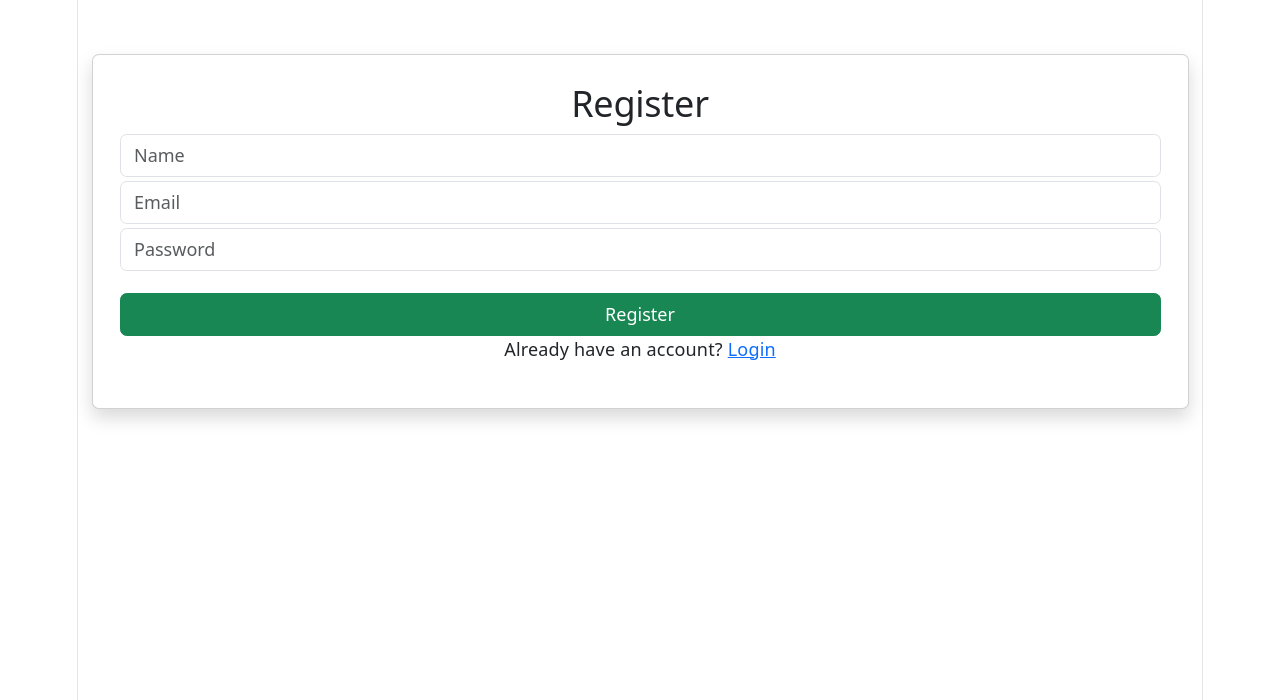
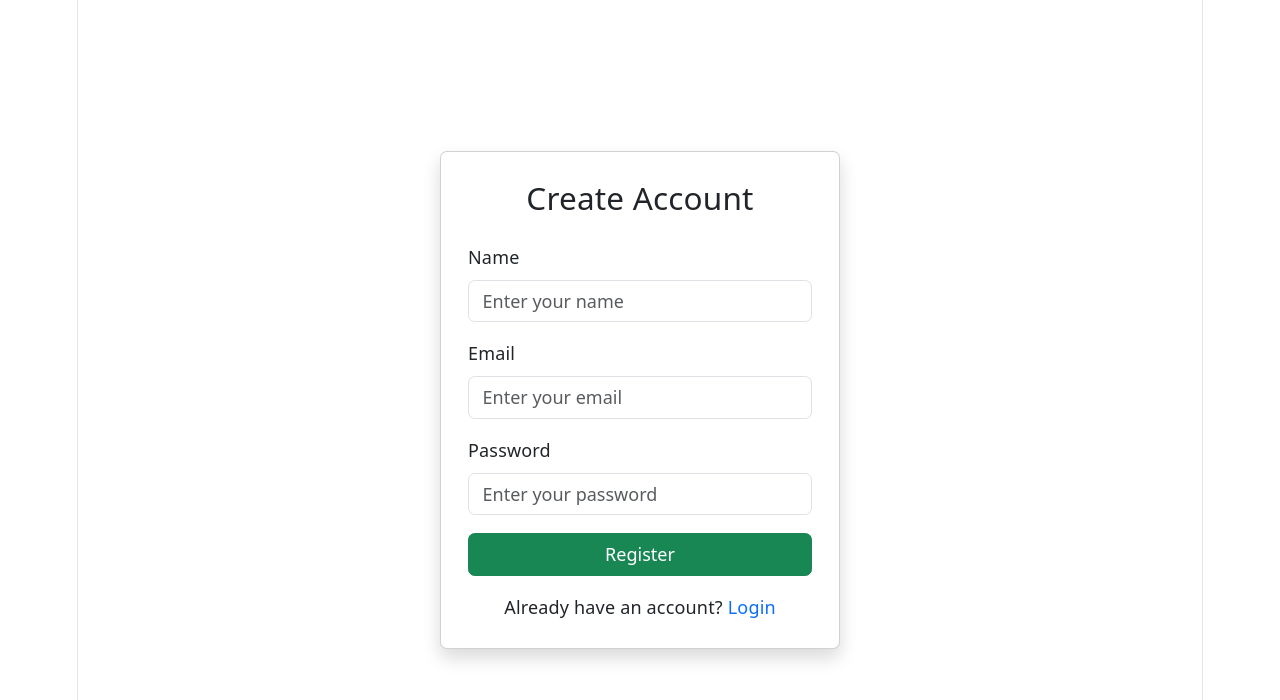
Before and after one commit to ARUN-CHAVAN/task-management-system, a React (Vite) app: page /register in a window 1280 px wide. Shown: the top 700 px of the page. Built offline with nearby package versions, Linux system fonts and the light colour scheme.

Commit message:
Updated UI and added deadline status

```diff
--- a/src/Login-Components/Login.jsx
+++ b/src/Login-Components/Login.jsx
@@ -4,7 +4,7 @@ import axios from "axios";
 function Login() {
   const [email, setEmail] = useState("");
   const [password, setPassword] = useState("");
-  const [error,setError]=useState("");
+  const [error, setError] = useState("");
   const handleLogin = async () => {
     try {
       if (!email.trim() || !password.trim()) {
@@ -16,45 +16,67 @@ const handleLogin = async () => {
         password,
       });
       //save token
-if(!res.data || typeof res.data !=="string" || res.data.split(".").length !==3){
+      if (
+        !res.data ||
+        typeof res.data !== "string" ||
+        res.data.split(".").length !== 3
+      ) {
         setError("Invalid email or password ");
         return;
       }
-    localStorage.setItem("token",res.data);
-    window.location.href="/dashboard";
-
+      localStorage.setItem("token", res.data);
+      window.location.href = "/dashboard";
     } catch (err) {
       alert("Invalid email or password");
     }
   };
 
   return (
-    <div className="card p-4 shadow">
-      <h2>Login</h2>
+    <div className="container d-flex justify-content-center align-items-center vh-100">
+      <div className="card p-4 shadow w-100" style={{ maxWidth: "400px" }}>
+        <h3 className="text-center mb-4">Login</h3>
+
+        <div className="mb-3">
+          <label className="form-label text-start d-block">Email</label>
           <input
             type="email"
-        placeholder="Email"
-        onChange={(e) =>{ setEmail(e.target.value);
+            className={`form-control ${error ? "is-invalid" : ""}`}
+            placeholder="Enter your email"
+            value={email}
+            onChange={(e) => {
+              setEmail(e.target.value);
               setError("");
             }}
-      /><br/>
+          />
+        </div>
 
+        <div className="mb-3">
+          <label className="form-label text-start d-block">Password</label>
           <input
             type="password"
-        placeholder="Password"
-        onChange={(e) => {setPassword(e.target.value);
+            className={`form-control ${error ? "is-invalid" : ""}`}
+            placeholder="Enter your password"
+            value={password}
+            onChange={(e) => {
+              setPassword(e.target.value);
               setError("");
             }}
-      /><br/>
-      {
-        error && (
-          <div className="alert alert-danger mt-2 p-2">{error}</div>
-        )
-      }
-      <button onClick={handleLogin}>Login</button>
-      <p>
-  Don’t have an account? <a href="/register">Register</a>
+          />
+        </div>
+
+        {error && <div className="alert alert-danger py-2">{error}</div>}
+
+        <button className="btn btn-primary w-100" onClick={handleLogin}>
+          Login
+        </button>
+
+        <p className="text-center mt-3 mb-0">
+          Don’t have an account?{" "}
+          <a href="/register" className="text-decoration-none">
+            Register
+          </a>
         </p>
+      </div>
     </div>
   );
 }
--- a/src/MainPages/Dashboard.jsx
+++ b/src/MainPages/Dashboard.jsx
@@ -22,6 +22,7 @@ function Dashboard() {
   const [selectedProjectId, setSelectedProjectId] = useState("");
   const [selectedUserId, setSelectedUserId] = useState("");
   const [deadline,setDeadline]=useState("");
+  const [successMsg,setSuccessMsg]=useState("");
 
   const fetchAll = async () => {
     const [taskRes, projRes, userRes] = await Promise.all([
@@ -39,7 +40,7 @@ function Dashboard() {
     const token = localStorage.getItem("token");
     if (!token || token.split(".").length !==3) {
       localStorage.clear();
-      window.location.href = "/dashboard";
+      window.location.href = "/login";
       return;
     }
     fetchAll();
@@ -69,7 +70,9 @@ if (!title.trim() || !description.trim()) {
       assignedTo: selectedUserId ? { id: selectedUserId } : null,
       deadline : deadline || null,
     });
+    setSuccessMsg("Task updated successfully");
   } else {
+
     // CREATE
     await API.post("/tasks", {
       title,
@@ -77,11 +80,10 @@ if (!title.trim() || !description.trim()) {
       status: "pending",
       project: selectedProjectId ? { id: selectedProjectId } : null,
       assignedTo: selectedUserId ? { id: selectedUserId } : null,
-
     });
+    setSuccessMsg("Task added successfully");
   }
-
-  // reset form
+ setTimeout(()=>setSuccessMsg(""),2000);
   setTitle("");
   setDescription("");
   setSelectedProjectId("");
@@ -109,7 +111,9 @@ if (!title.trim() || !description.trim()) {
     });
 
     setProjectName("");
+    setSuccessMsg("Project added successfully");
     fetchAll();
+    setTimeout(()=>setSuccessMsg(""),2000);
   };
 
   const deleteProject = async (id) => {
@@ -131,7 +135,7 @@ if (!title.trim() || !description.trim()) {
 
   formRef.current?.scrollIntoView({ behavior: "smooth" });
 };
-  // Decode user
+
   let userEmail = "";
   try {
     const token = localStorage.getItem("token");
@@ -172,7 +176,8 @@ if (!title.trim() || !description.trim()) {
           saveTask={saveTask}
 editingTaskId={editingTaskId}
 onEdit={handleEdit}
-
+successMsg={successMsg}
+setSuccessMsg={setSuccessMsg}
 formRef={formRef}
         />
       </div>
--- a/src/Register-Comonenets/Register.jsx
+++ b/src/Register-Comonenets/Register.jsx
@@ -52,34 +52,52 @@ function Register() {
   };
 
   return (
-    <div className="container mt-5">
-      <div className="card p-4 shadow">
-        <h2>Register</h2>
+  <div className="container d-flex justify-content-center align-items-center vh-100">
+    <div className="card p-4 shadow w-100" style={{ maxWidth: "400px" }}>
+      <h3 className="text-center mb-4">Create Account</h3>
+
+
+      <div className="mb-3">
+        <label className="form-label text-start d-block">Name</label>
         <input
-          className="form-control mb-1"
-          placeholder="Name"
+          className={`form-control ${errors.name ? "is-invalid" : ""}`}
+          placeholder="Enter your name"
           value={name}
           onChange={(e) => {
             setName(e.target.value);
             setErrors((prev) => ({ ...prev, name: "" }));
           }}
         />
-        {errors.name && <small className="text-danger">{errors.name}</small>}
+        {errors.name && (
+          <div className="invalid-feedback">{errors.name}</div>
+        )}
+      </div>
+
+
+      <div className="mb-3">
+        <label className="form-label text-start d-block">Email</label>
         <input
-          className="form-control mb-1"
-          placeholder="Email"
+          type="email"
+          className={`form-control ${errors.email ? "is-invalid" : ""}`}
+          placeholder="Enter your email"
           value={email}
           onChange={(e) => {
             setEmail(e.target.value);
             setErrors((prev) => ({ ...prev, email: "" }));
           }}
         />
-        {errors.email && <small className="text-danger">{errors.email}</small>}
+        {errors.email && (
+          <div className="invalid-feedback">{errors.email}</div>
+        )}
+      </div>
 
+
+      <div className="mb-3">
+        <label className="form-label text-start d-block">Password</label>
         <input
           type="password"
-          className="form-control mb-1"
-          placeholder="Password"
+          className={`form-control ${errors.password ? "is-invalid" : ""}`}
+          placeholder="Enter your password"
           value={password}
           onChange={(e) => {
             setPassword(e.target.value);
@@ -87,20 +105,30 @@ function Register() {
           }}
         />
         {errors.password && (
-          <small className="text-danger">{errors.password}</small>
+          <div className="invalid-feedback">{errors.password}</div>
         )}
+      </div>
 
-        {errors.api && <div className="text-danger mt-2">{errors.api}</div>}
 
-        <button className="btn btn-success mt-3" onClick={registerUser}>
-          Register
-        </button>
-        <p>
-  Already have an account? <a href="/">Login</a>
-</p>
-      </div>
+      {errors.api && (
+        <div className="alert alert-danger py-2">{errors.api}</div>
+      )}
+
+
+      <button className="btn btn-success w-100" onClick={registerUser}>
+        Register
+      </button>
+
+
+      <p className="text-center mt-3 mb-0">
+        Already have an account?{" "}
+        <a href="/" className="text-decoration-none">
+          Login
+        </a>
+      </p>
     </div>
-  );
+  </div>
+);
 }
 
 export default Register;
--- a/src/TaskItem-Components/TaskItem.jsx
+++ b/src/TaskItem-Components/TaskItem.jsx
@@ -1,15 +1,33 @@
 import { FaCheck, FaTrash } from "react-icons/fa";
 
 function TaskItem({ task, updateStatus, deleteTask, onEdit }) {
+  const getDeadlineStatus = (task) => {
+    if (task.status === "completed") return "Done";
+
+    if (!task.deadline) return "No deadline";
+
+    const today = new Date().toISOString().split("T")[0];
+
+    if (task.deadline < today) return "Overdue";
+    if (task.deadline === today) return "Today";
+    return "Upcoming";
+  };
+  const deadlineStatus = getDeadlineStatus(task);
   return (
-    <div className="card mb-3 p-3">
-      <h4>{task.title}</h4>
+    <div className="card mb-3 p-3 w-100">
+      <h5 className="fw-bold"
+        style={{
+          textDecoration: task.status === "complete" ? "line-through" : "non",
+        }}
+      >
+        {task.title}
+      </h5>
       <p>{task.description}</p>
 
-      <p>Project: {task.project?.name || "No Project"}</p>
-      <p>Assigned To: {task.assignedTo?.name || "Not Assigned"}</p>
+      <p className="mb-1">Project: {task.project?.name || "No Project"}</p>
+      <p className="mb-1">Assigned To: {task.assignedTo?.name || "Not Assigned"}</p>
 
-      <p>
+      <p className="mb-1">
         Status:
         <span
           className={
@@ -20,19 +38,36 @@ function TaskItem({ task, updateStatus, deleteTask, onEdit }) {
           {task.status}
         </span>
       </p>
-      <p>Deadline : {task.deadline ? task.deadline : "No deadline"}</p>
-      <div className="d-flex g-1">
+      <p>Deadline: {task.deadline ? task.deadline : "No deadline"}</p>
+
+      <p>
+        Deadline Status:{" "}
+        <span
+          className={
+            deadlineStatus === "Overdue"
+              ? "text-danger"
+              : deadlineStatus === "Today"
+                ? "text-warning"
+                : deadlineStatus === "Upcoming"
+                  ? "text-success"
+                  : "text-primary"
+          }
+        >
+          {deadlineStatus}
+        </span>
+      </p>
+      <div className="d-flex flex-wrap gap-2">
         <button
-          className="btn btn-success me-2"
+          className="btn btn-success flex-fill "
           onClick={() => updateStatus(task.id)}
         >
           <FaCheck /> Complete
         </button>
-        <button className="btn btn-warning me-2" onClick={() => onEdit(task)}>
+        <button className="btn btn-warning flex-fill" onClick={() => onEdit(task)}>
           Edit
         </button>
 
-        <button className="btn btn-danger" onClick={() => deleteTask(task.id)}>
+        <button className="btn btn-danger flex-fill" onClick={() => deleteTask(task.id)}>
           <FaTrash /> Delete
         </button>
       </div>
--- a/src/TaskSection-Components/TaskSection.jsx
+++ b/src/TaskSection-Components/TaskSection.jsx
@@ -19,11 +19,13 @@ function TaskSection({
   tasks,
   updateStatus,
   deleteTask,
+  successMsg,
   formRef,
 }) {
   return (
     <div className="col-md-8 " ref={formRef}>
-      {/* Project Dropdown */}
+      {successMsg &&(<div className="alert alert-success text-center">{successMsg}</div>
+        )}
       <select
         className="form-control mb-2"
         value={selectedProjectId}
@@ -37,7 +39,6 @@ function TaskSection({
         ))}
       </select>
 
-      {/* User Dropdown */}
       <select
         className="form-control mb-2"
         value={selectedUserId}
--- a/src/service/api.js
+++ b/src/service/api.js
@@ -4,7 +4,6 @@ const API = axios.create({
   baseURL: "http://localhost:8081",
 });
 
-// Add token automatically
 API.interceptors.request.use((req) => {
   const token = localStorage.getItem("token");
   if (token) {
```
Lines whose indentation alone changed are shown as unchanged.
